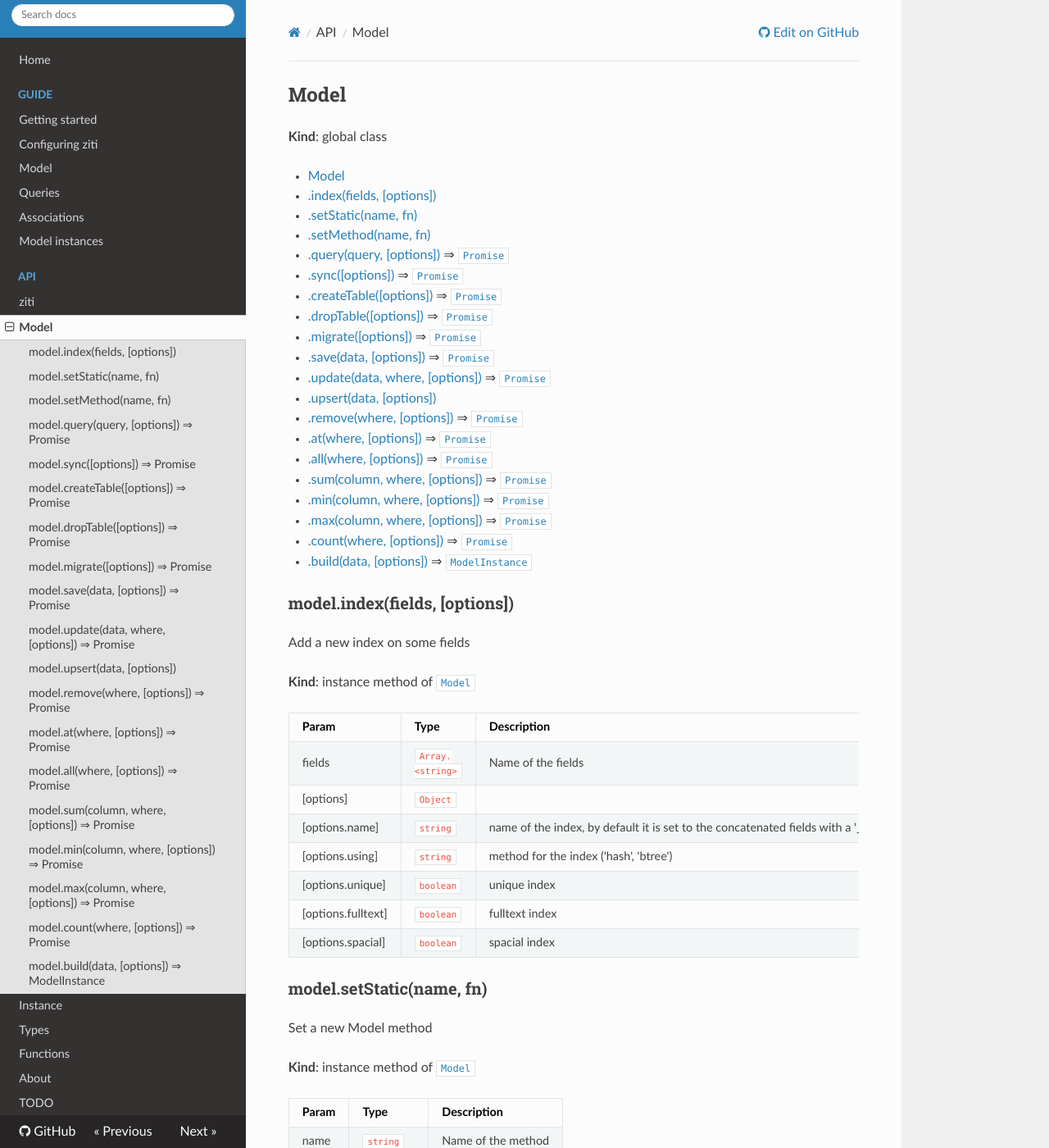
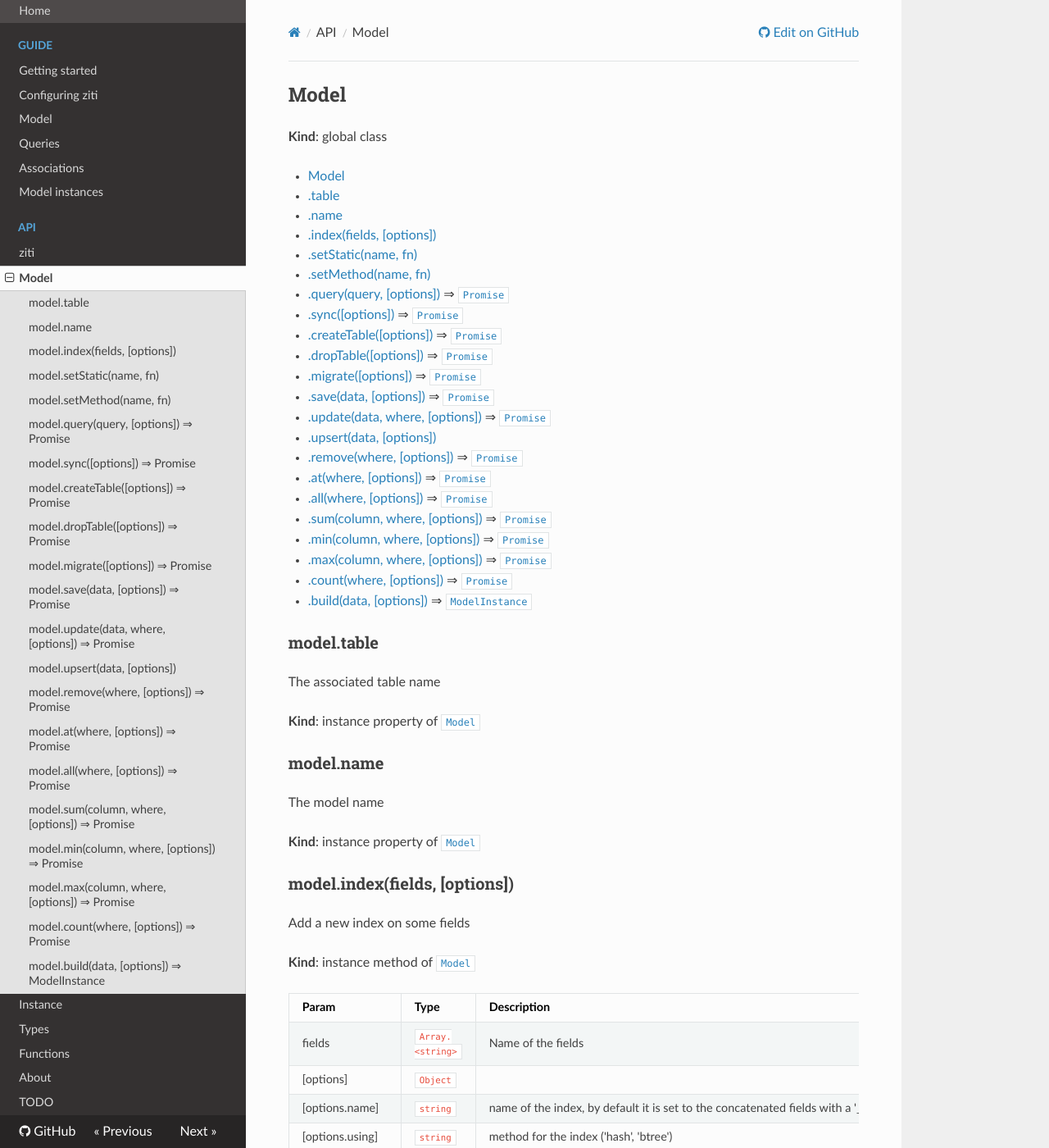
Before and after one commit to shaoner/ziti, an MkDocs documentation site: the page built from docs/api/model.md, in a window 1280 px wide and 1400 px high. Shown: the whole window at 82% size. Built offline with MkDocs 1.6.1, drawn with Linux system fonts in a browser that asks for light colours; nearby versions of some CDN libraries; old or Windows-style settings are respelled for this version of MkDocs.

Commit message:
Add Model#table and Model#name to respectively get the table and the name associated to a Model

```diff
--- a/docs/api/model.md
+++ b/docs/api/model.md
@@ -3,6 +3,8 @@
 **Kind**: global class
 
 * [Model](#Model)
+  * [.table](#Model+table)
+  * [.name](#Model+name)
   * [.index(fields, [options])](#Model+index)
   * [.setStatic(name, fn)](#Model+setStatic)
   * [.setMethod(name, fn)](#Model+setMethod)
@@ -23,6 +25,16 @@
   * [.count(where, [options])](#Model+count) ⇒ <code>[Promise](https://github.com/petkaantonov/bluebird)</code>
   * [.build(data, [options])](#Model+build) ⇒ <code>[ModelInstance](/api/instance/)</code>
 
+<a name="Model+table"></a>
+### model.table
+The associated table name
+
+**Kind**: instance property of <code>[Model](#Model)</code>
+<a name="Model+name"></a>
+### model.name
+The model name
+
+**Kind**: instance property of <code>[Model](#Model)</code>
 <a name="Model+index"></a>
 ### model.index(fields, [options])
 Add a new index on some fields
```
Also changed, not shown: 2 other files.
